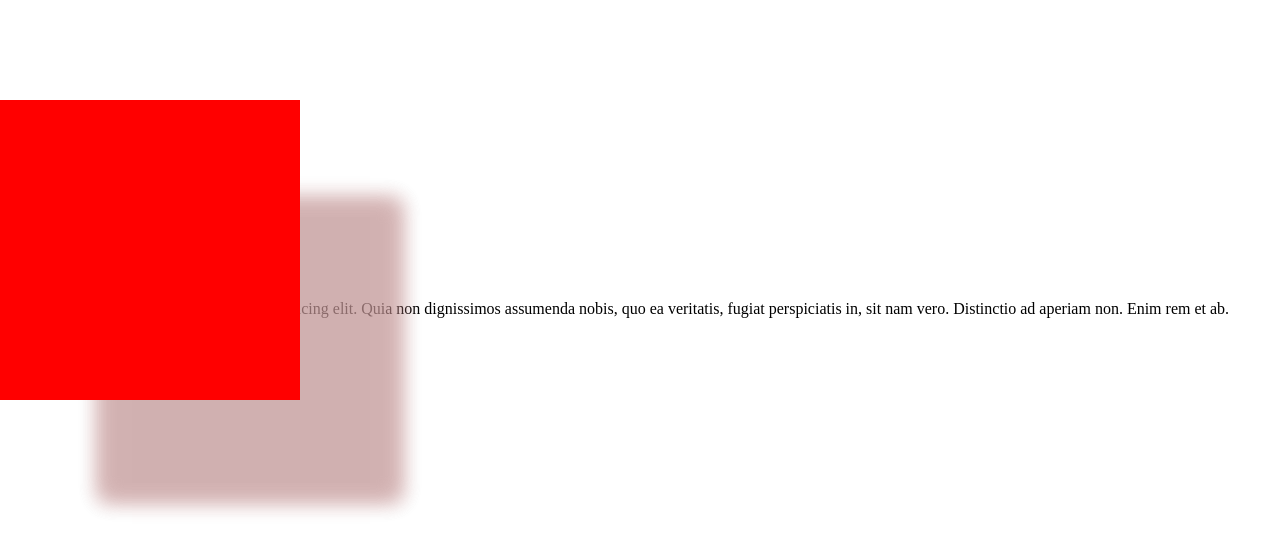
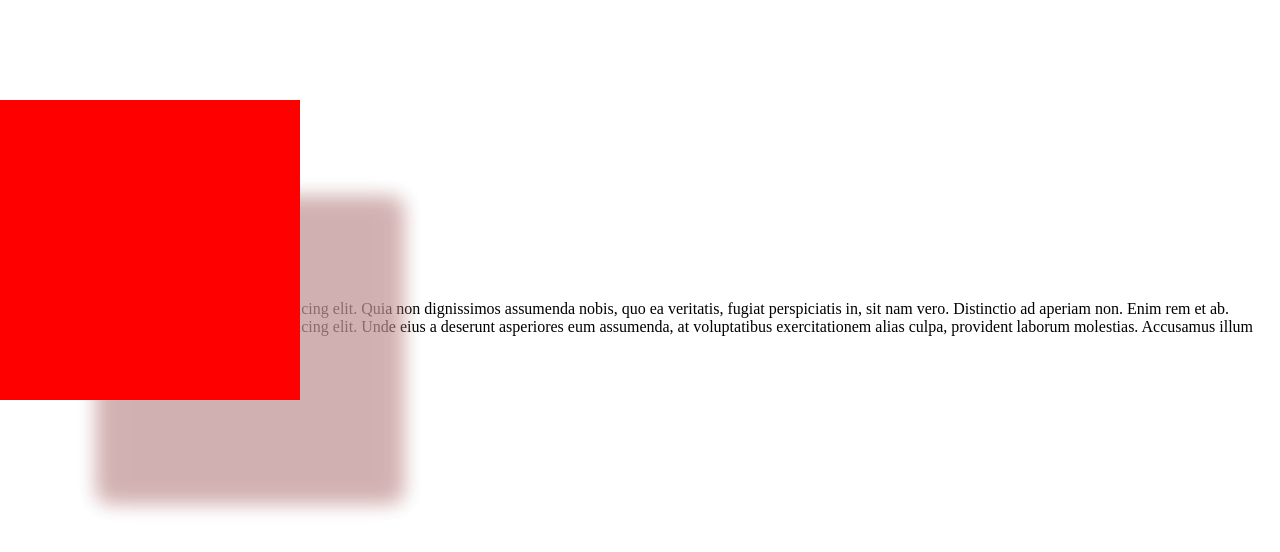
Before and after one commit to alimohammadirex/classroom-10, a plain HTML site: page index.html in a window 1280 px wide. Drawn offline with Linux system fonts and the light colour scheme.

Commit message:
i have added second p tag

```diff
--- a/index.html
+++ b/index.html
@@ -13,5 +13,11 @@
       dignissimos assumenda nobis, quo ea veritatis, fugiat perspiciatis in, sit
       nam vero. Distinctio ad aperiam non. Enim rem et ab.
     </p>
+    <p>
+      Lorem ipsum dolor sit amet consectetur adipisicing elit. Unde eius a
+      deserunt asperiores eum assumenda, at voluptatibus exercitationem alias
+      culpa, provident laborum molestias. Accusamus illum voluptas, sed
+      voluptatum beatae odio.
+    </p>
   </body>
 </html>
```
